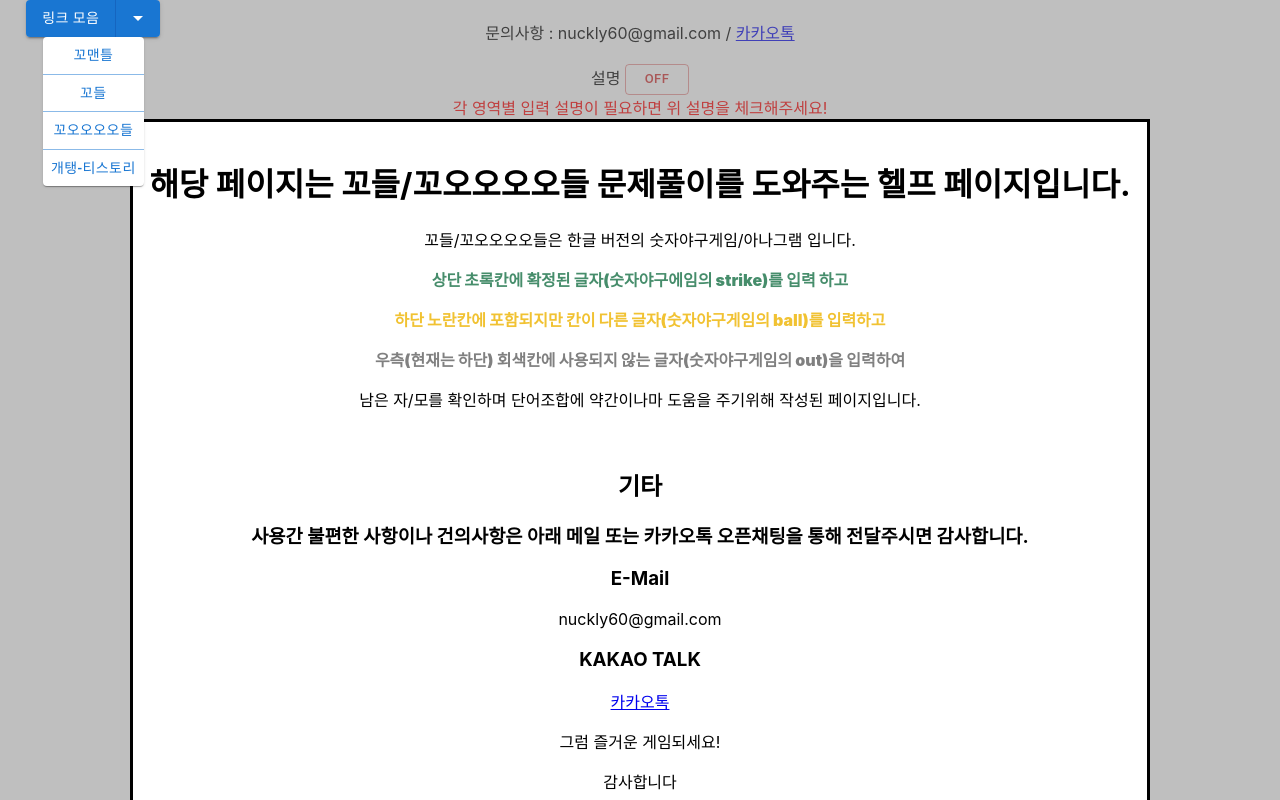
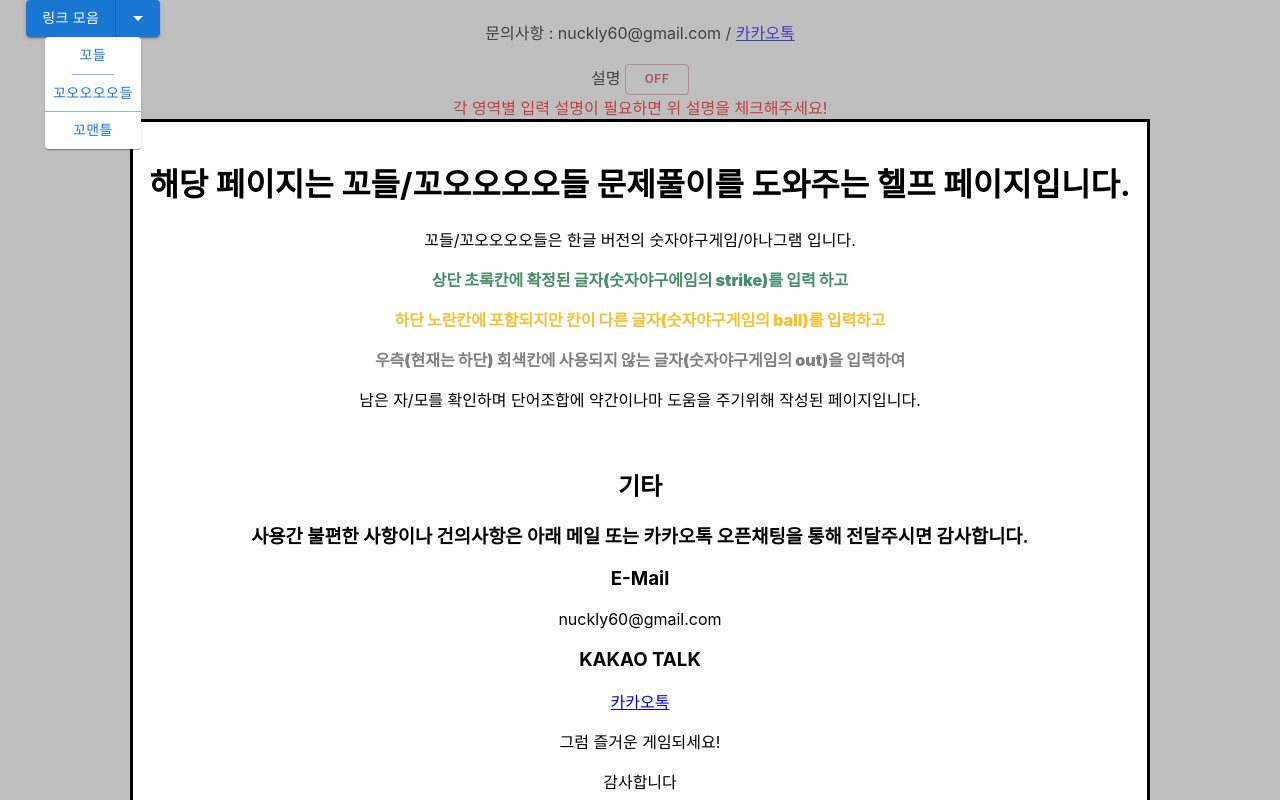
Before and after one commit to GaeTaeng/kordle-helper, a React (Create React App) app: page / in a window 1280 px wide. Both pictures are taken after a click on the button "링크 모음". Shown: the top 800 px of the page. Built offline with nearby package versions, Linux system fonts and the light colour scheme.

Commit message:
라우터 추가

```diff
--- a/package.json
+++ b/package.json
@@ -13,6 +13,7 @@
     "@testing-library/user-event": "^13.5.0",
     "react": "^18.3.1",
     "react-dom": "^18.3.1",
+    "react-router-dom": "^6.26.2",
     "react-scripts": "5.0.1",
     "styled-components": "^6.1.13",
     "web-vitals": "^2.1.4"
--- a/src/kordle_helper/KordleHelperMain.js
+++ b/src/kordle_helper/KordleHelperMain.js
@@ -1,9 +1,12 @@
 import React, { useState } from 'react';
+import { BrowserRouter, Route, Routes } from 'react-router-dom';
+import { GAME_INFO } from './contents/Const/kordleConst';
+import Contents from './contents/Contents';
+import KordleNoticePopup from './contents/popup/KordleNoticePopup';
+import GamePage from './gamePage/GamePage';
 import Header from './header/Header';
-import Contents from './contents/Contents';
 import LnbMenu from './lnbMenu/LnbMenu';
-import { Footer } from './Footer';
-import KordleNoticePopup from './contents/popup/KordleNoticePopup';
+import NotFound from './notFound/NotFound';
 
 function KordleHelperMain(params) {
 
@@ -18,11 +21,22 @@ function KordleHelperMain(params) {
     }
 
     return (<div className={`KordleHelperMain ${isOnHint  ? 'hint' : ''}`}>
-        <Header isOnHint ={isOnHint} onToggleOnHint={handleToggleOnHint} />
-        <KordleNoticePopup isOpenNotice={isOpenNotice} handleCloseNoticePopup={handleCloseNoticePopup}/>
-        <LnbMenu />
-        <Contents />
-        {/* <Footer /> */}
+        <BrowserRouter>
+            <Header isOnHint ={isOnHint} onToggleOnHint={handleToggleOnHint} />
+            <LnbMenu />
+            <KordleNoticePopup isOpenNotice={isOpenNotice} handleCloseNoticePopup={handleCloseNoticePopup}/>
+            <Routes>
+                <Route path="/" element={<Contents />}></Route>
+                <Route path="/help" element={<Contents />}></Route>
+                <Route path={GAME_INFO.LINK_URL[GAME_INFO.KORDLE]} element={<GamePage type={GAME_INFO.KORDLE}  />}></Route>
+                <Route path={GAME_INFO.LINK_URL[GAME_INFO.KOOOOKORDLE]} element={<GamePage  type={GAME_INFO.KOOOOKORDLE} />}></Route>
+                <Route path={GAME_INFO.LINK_URL[GAME_INFO.KOMANTLE]} element={<GamePage  type={GAME_INFO.KOMANTLE} />}></Route>
+                <Route path="*" element={<NotFound />}></Route>
+            </Routes>
+
+
+            {/* <Footer /> */}
+        </BrowserRouter>
 
 
         </div>)
--- a/src/kordle_helper/contents/Const/kordleConst.js
+++ b/src/kordle_helper/contents/Const/kordleConst.js
@@ -7,3 +7,27 @@ export const GAME_TYPE = {
         "1" : "꼬오오오오들",
     }
 }
+
+
+export const GAME_INFO = {
+    KORDLE : 1,
+    KOOOOKORDLE : 2,
+    KOMANTLE : 3,
+    GAME_URL : {
+        1 : "https://kordle.kr/",
+        2 : "https://koooo.kordle.kr/",
+        3 : "https://semantle-ko.newsjel.ly/",
+    },
+    LINK_URL : {
+        1 : "/kordle",
+        2 : "/kooookordle",
+        3 : "/komantle",
+    },
+    TEXT : {
+        1 : "꼬들",
+        2 : "꼬오오오오들",
+        3 : "꼬맨틀",
+    }
+    // kordle : "",
+    // kordle : "",
+}
--- /dev/null
+++ b/src/kordle_helper/gamePage/GamePage.js
@@ -0,0 +1,13 @@
+// @flow
+import * as React from 'react';
+import { GAME_INFO } from '../contents/Const/kordleConst';
+
+function GamePage({type}) {
+  return (
+    <div className="KordlePage">
+        <iframe src={GAME_INFO.GAME_URL[type]} width={"100%"} height={"1080"} />
+    </div>
+  );
+};
+
+export default GamePage;
--- a/src/kordle_helper/lnbMenu/LnbMenu.js
+++ b/src/kordle_helper/lnbMenu/LnbMenu.js
@@ -2,16 +2,16 @@ import React, { useRef, useState } from 'react';
 import './LnbMenu.css';
 import { Button, ButtonGroup, ClickAwayListener, Grow, MenuItem, MenuList, Paper, Popper } from '@mui/material';
 import ArrowDropDownIcon from '@mui/icons-material/ArrowDropDown';
+import { Link } from 'react-router-dom';
+import { GAME_INFO } from '../contents/Const/kordleConst';
 
 function LnbMenu(params) {
     const anchorRef = useRef(null);
     const menu = [
-        {title : "꼬맨틀", link : "https://semantle-ko.newsjel.ly/"},
-        {title : "꼬들", link : "https://kordle.kr/"},
-        {title : "꼬오오오오들", link : "https://koooo.kordle.kr/"},
-        {title : "개탱-티스토리", link : "https://gaetaeng.tistory.com/"},
-        // {title : "[예정](놀자)가위바위보", link : ""},
-        // {title : "[예정](놀자)끝말잇기", link : ""},
+      GAME_INFO.KORDLE,
+      GAME_INFO.KOOOOKORDLE,
+      GAME_INFO.KOMANTLE,
+
 
     ]
 
@@ -72,7 +72,7 @@ function LnbMenu(params) {
                 variant="text"
               >
                 {menu.map((item, idx) => {
-                    return <Button size="midieum" key={item.title} onClick={(e) => handleClickLink(e, idx)}>{item.title}</Button>
+                    return <Link key={`key_${idx}`} to={GAME_INFO.LINK_URL[item]}><Button size="midieum" key={GAME_INFO.TEXT[item]}>{GAME_INFO.TEXT[item]}</Button></Link>
                 })}
               </ButtonGroup>
               </ClickAwayListener>
--- /dev/null
+++ b/src/kordle_helper/notFound/NotFound.js
@@ -0,0 +1,12 @@
+// @flow
+import * as React from 'react';
+
+function NotFound({}) {
+  return (
+    <div className="NotFound">
+        NotFound
+    </div>
+  );
+};
+
+export default NotFound;
```
Also changed, not shown: src/kordle_helper/gamePage/KooookordlePage.js (added, +12 -0 lines), src/kordle_helper/gamePage/KordlePage.js (added, +12 -0 lines).
